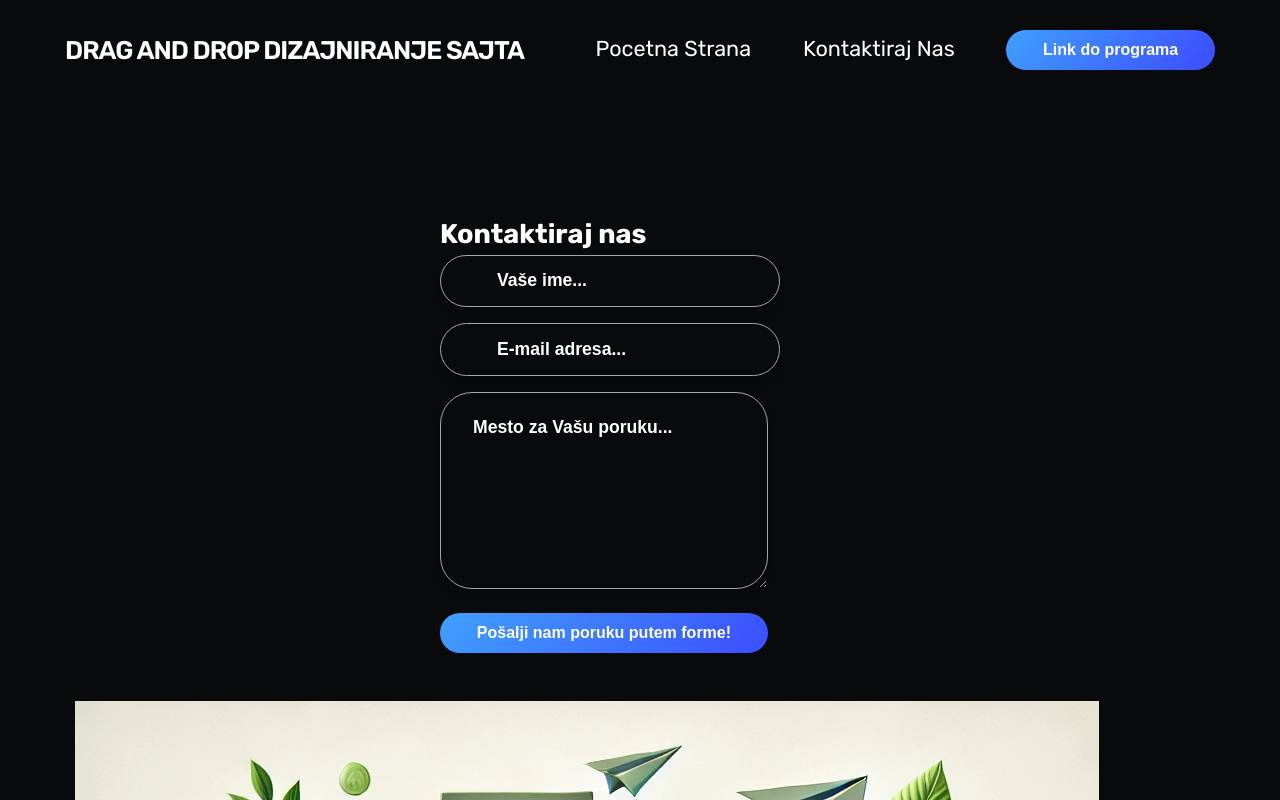
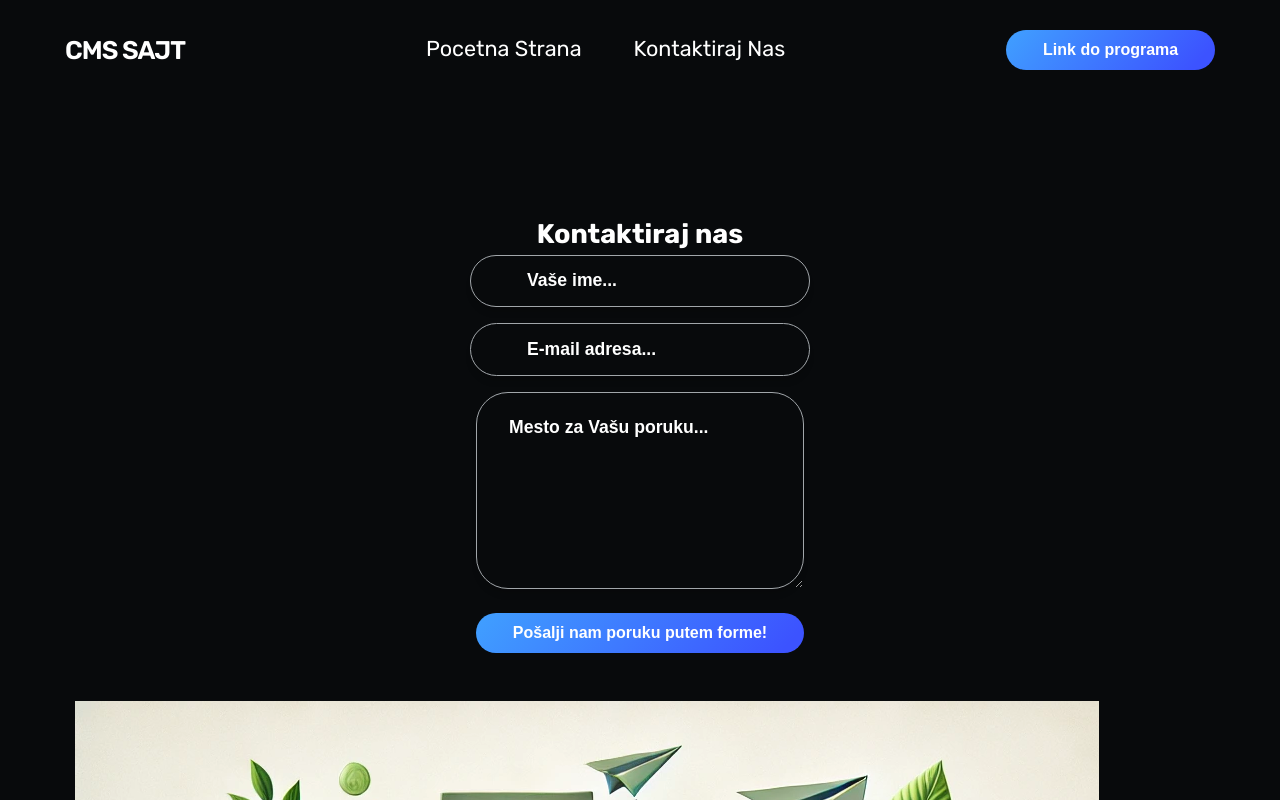
Before and after one commit to elab-development/internet-tehnologije-projekat-cmsaplikacija_2018_0436, a React (Vite) app in the folder react-domacizadatak/: page /contact in a window 1280 px wide. Shown: the top 800 px of the page. Built offline with nearby package versions, Linux system fonts and the light colour scheme.

Commit message:
Finalni komit

```diff
--- a/react-domacizadatak/src/App.css
+++ b/react-domacizadatak/src/App.css
@@ -252,6 +252,9 @@ video {
   justify-content: center;
   align-items: center;
   row-gap: 1.25rem;
+  margin-left: 2rem;
+  margin-top: 0.5rem;
+  padding: 2rem;
 }
 
 .menu-link {
@@ -324,14 +327,39 @@ video {
   user-select: none;
   order: -1;
   z-index: 10;
-  width: 1.6rem;
-  height: 1.15rem;
+  width: 2rem;
+  height: 1rem;
   border: none;
   outline: none;
   background: none;
   visibility: visible;
   transform: rotate(0deg);
   transition: 0.35s ease;
+}
+
+.main {
+  flex-direction: column;
+  align-items: center;
+}
+
+.banner-section {
+  flex-direction: column;
+  align-items: center;
+}
+
+.banner-column {
+  width: 100%;
+  text-align: center;
+}
+
+.banner-links {
+  flex-direction: column;
+  gap: 5px;
+}
+
+.banner-image {
+  width: 0%;
+  max-width: 0px;
 }
 
 @media only screen and (min-width: 48rem) {
--- a/react-domacizadatak/src/App.jsx
+++ b/react-domacizadatak/src/App.jsx
@@ -1,11 +1,11 @@
 import React from "react";
 import "./App.css";
-import HomePage from "./components/HomePage";
+import HomePage from "./components/pages/HomePage";
 import { DndProvider } from "react-dnd";
 import { HTML5Backend } from "react-dnd-html5-backend";
 import { BrowserRouter as Router, Routes, Route } from "react-router-dom";
-import Builder from "./components/Builder";
-import Contact from "./components/Contact";
+import Builder from "./components/pages/Builder";
+import Contact from "./components/pages/Contact";
 
 const App = () => {
   return (
--- a/react-domacizadatak/src/components/DraggableComponent.jsx
+++ b/react-domacizadatak/src/components/components/DraggableComponent.jsx
@@ -1,6 +1,6 @@
 import React from "react";
 import { useDrag } from "react-dnd";
-import { ItemTypes } from "../utils/dragTypes";
+import { ItemTypes } from "../../utils/dragTypes";
 
 const DraggableComponent = ({ type, children }) => {
   const [, drag] = useDrag({
--- a/react-domacizadatak/src/components/Builder.jsx
+++ b/react-domacizadatak/src/components/pages/Builder.jsx
@@ -1,5 +1,5 @@
-import Sidebar from "./Sidebar";
-import Canvas from "./Canvas";
+import Sidebar from "../reusable/Sidebar";
+import Canvas from "../reusable/Canvas";
 
 const Builder = () => {
   return (
--- a/react-domacizadatak/src/components/Contact.jsx
+++ b/react-domacizadatak/src/components/pages/Contact.jsx
@@ -1,7 +1,7 @@
 import React from "react";
-import photoImg from "../assets/photo.png";
-import Navigacioni from "./Navigacioni";
-import useForm from "./hooks/useForm";
+import photoImg from "../../assets/photo.png";
+import Navigacioni from "../reusable/Navigacioni";
+import useForm from "../hooks/useForm";
 
 const Contact = () => {
   // Funkcija validacije forme
--- a/react-domacizadatak/src/components/Navigacioni.jsx
+++ b/react-domacizadatak/src/components/reusable/Navigacioni.jsx
@@ -57,7 +57,7 @@ const Navigacioni = () => {
     <header className="header" id="header">
       <nav className="navbar container">
         <NavLink to="/" className="brand">
-          Drag and drop dizajniranje sajta
+          CMS sajt
         </NavLink>
         <div className="burger" id="burger">
           <span className="burger-line"></span>
--- a/react-domacizadatak/src/components/Sidebar.jsx
+++ b/react-domacizadatak/src/components/reusable/Sidebar.jsx
@@ -1,5 +1,5 @@
 import React, { useState } from "react";
-import DraggableComponent from "./DraggableComponent";
+import DraggableComponent from "../components/DraggableComponent";
 import { FontAwesomeIcon } from "@fortawesome/react-fontawesome";
 import { faBars, faXmark } from "@fortawesome/free-solid-svg-icons"; // Import the icons you need
 
```
Also changed, not shown: react-domacizadatak/src/components/pages/HomePage.jsx (renamed from react-domacizadatak/src/components/HomePage.jsx, +5 -5 lines), react-domacizadatak/src/components/reusable/Canvas.jsx (renamed from react-domacizadatak/src/components/Canvas.jsx, +11 -11 lines), react-domacizadatak/src/components/reusable/WeatherWidget.jsx (renamed from react-domacizadatak/src/components/WeatherWidget.jsx).
